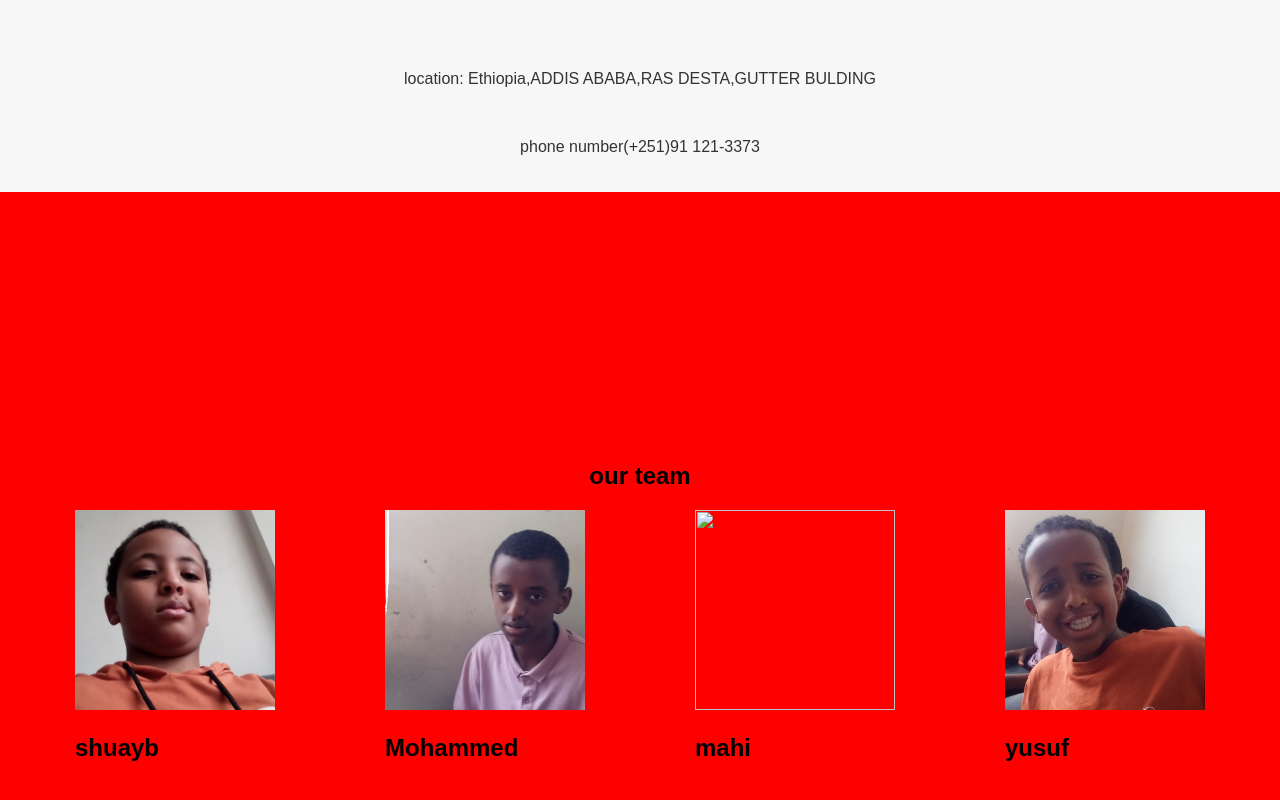
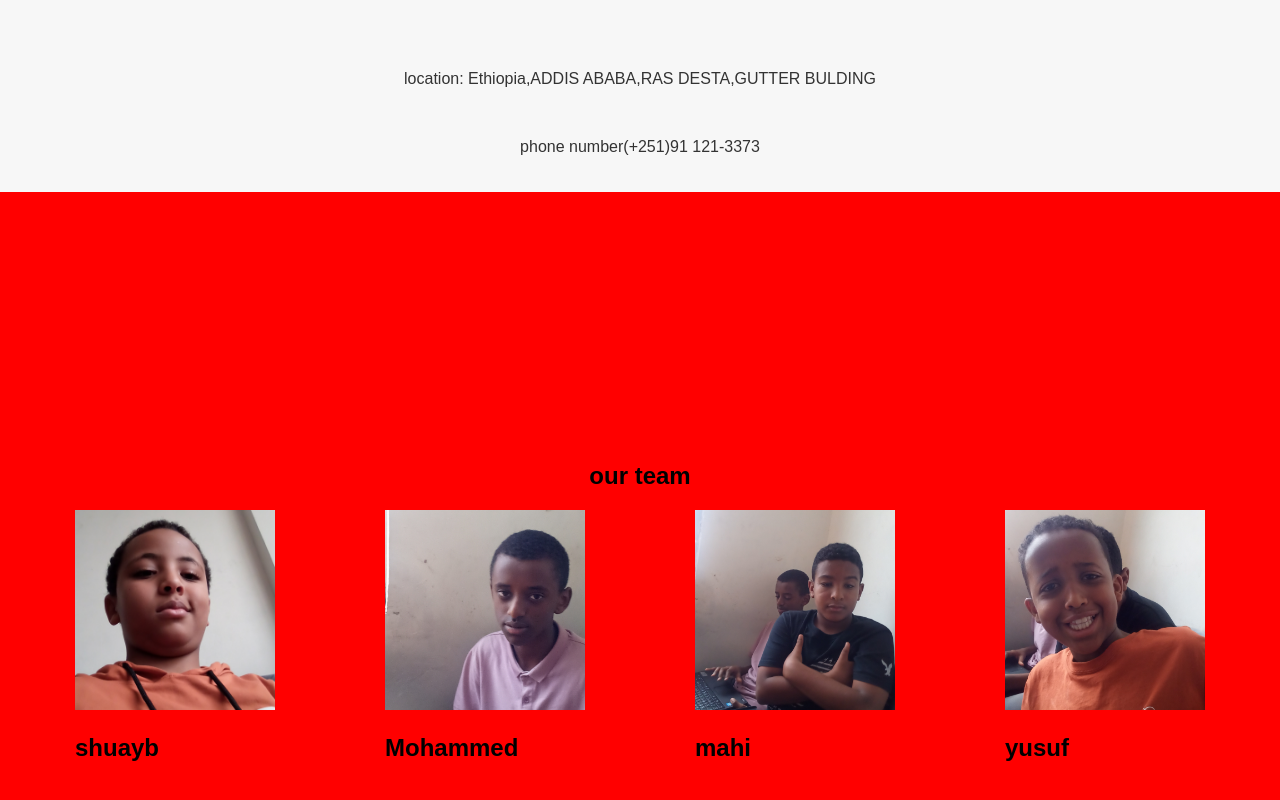
Before and after one commit to shuaybamir/mek, a plain HTML site: page index.html in a window 1280 px wide. Shown: the part 3448-4248 px from the top of the page. Drawn offline with Linux system fonts and the light colour scheme.

Commit message:
Update index.html

```diff
--- a/index.html
+++ b/index.html
@@ -91,7 +91,7 @@
   <h1>our team</h1>
   <div class="images"><div><img src="me.jpg"><h1>shuayb</h1></div>
   <div><img src="Mohammed.jpg"><h1>Mohammed</h1></div>
-  <div><img src="mhi.jpg"><h1>mahi</h1></div>
+  <div><img src="mahi.jpg"><h1>mahi</h1></div>
   <div><img src="yusuf.jpg"><h1>yusuf</h1></div></div>
 </section>
 </body>
```
